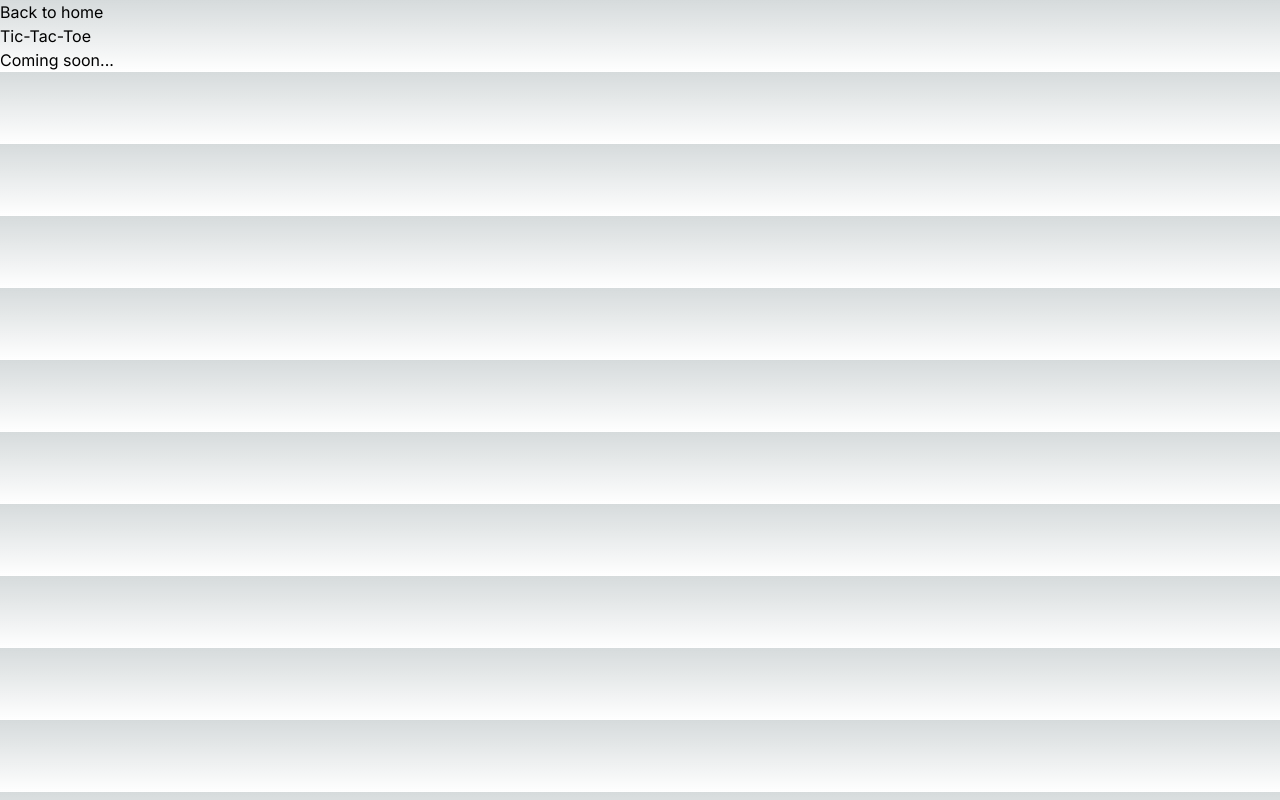
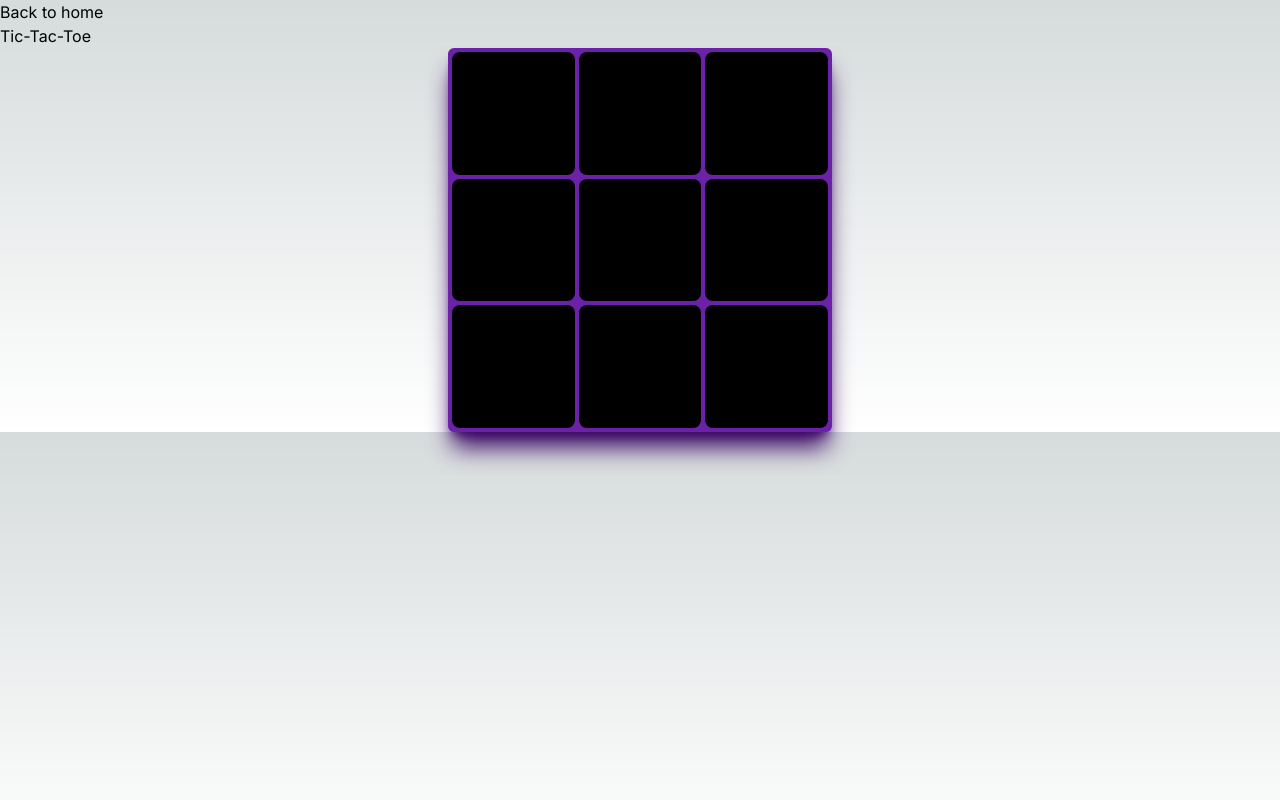
Before and after one commit to pixelfox01/minigames, a Next.js app: page /tictactoe in a window 1280 px wide. Built offline with nearby package versions, Linux system fonts and the light colour scheme.

Commit message:
Created basic tic-tac-toe board

```diff
--- /dev/null
+++ b/app/(games)/tictactoe/board/board.tsx
@@ -0,0 +1,40 @@
+"use client";
+
+import { useState } from "react";
+
+interface SquareProps {
+  value: string;
+}
+
+function Square(props: SquareProps) {
+  const [value, setValue] = useState(props.value);
+
+  function handleClick() {
+    setValue("X");
+  }
+
+  return (
+    <button className="text-2xl bg-black rounded-lg" onClick={handleClick}>
+      {value}
+    </button>
+  );
+}
+
+export default function Board() {
+  const [squares, setSquares] = useState(Array(9).fill(null));
+  return (
+    <div className="flex justify-center">
+      <div className="border-[0.25rem] rounded-md border-purple-800 bg-purple-800 shadow-xl shadow-purple-950 grid grid-cols-3 gap-1 auto-rows-fr auto-cols-fr w-72 h-72 lg:w-96 lg:h-96">
+        <Square value={squares[0]} />
+        <Square value={squares[1]} />
+        <Square value={squares[2]} />
+        <Square value={squares[3]} />
+        <Square value={squares[4]} />
+        <Square value={squares[5]} />
+        <Square value={squares[6]} />
+        <Square value={squares[7]} />
+        <Square value={squares[8]} />
+      </div>
+    </div>
+  );
+}
--- a/app/(games)/tictactoe/page.tsx
+++ b/app/(games)/tictactoe/page.tsx
@@ -1,11 +1,12 @@
 import Link from "next/link";
+import Board from "./board/board";
 
 export default function TicTacToe() {
   return (
     <div>
       <Link href="/">Back to home</Link>
       <h1>Tic-Tac-Toe</h1>
-      <p>Coming soon...</p>
+      <Board />
     </div>
   );
 }
```
